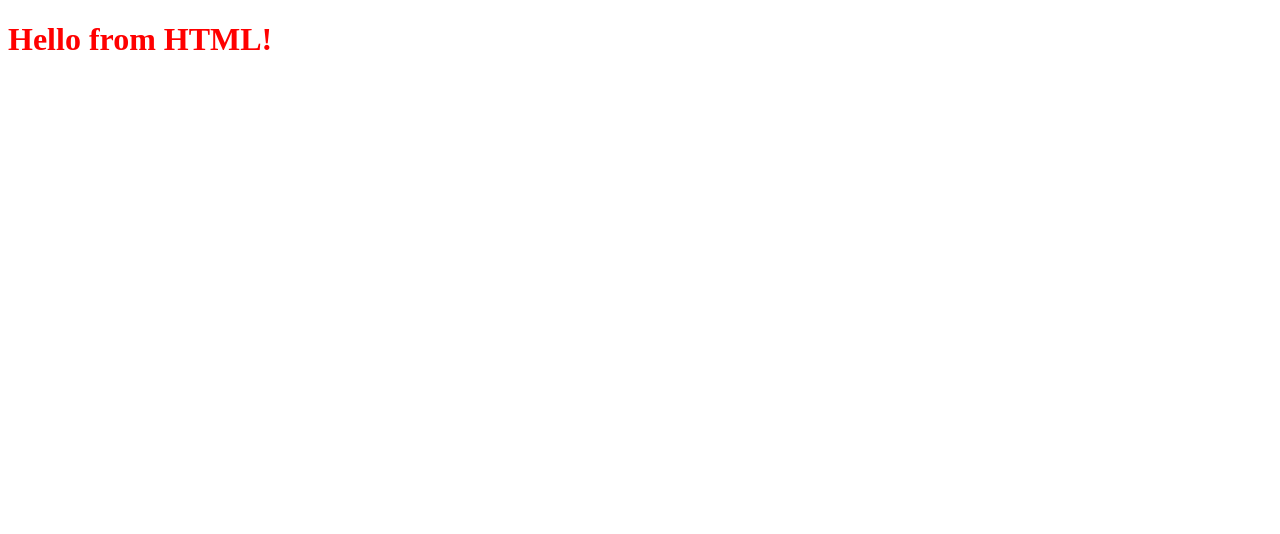
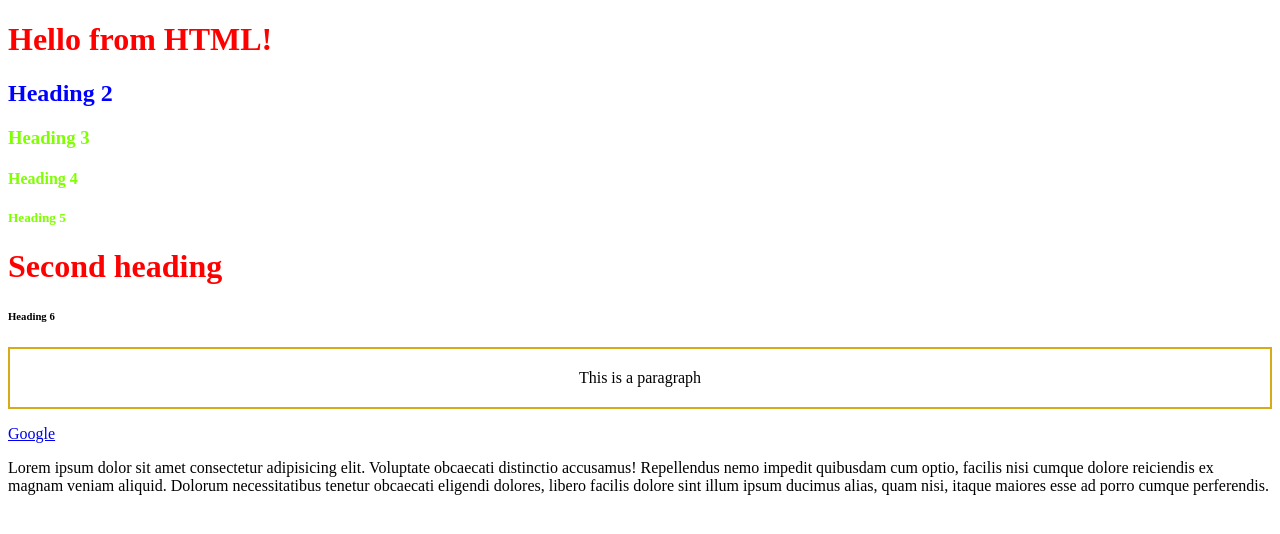
Before and after one commit to Aishwarya2007277/autosuggest, a website: page frontend/index.html in a window 1280 px wide. Drawn offline with Linux system fonts and the light colour scheme.

Commit message:
Added different tags

```diff
--- a/frontend/css/index.css
+++ b/frontend/css/index.css
@@ -1,3 +1,22 @@
 h1 {
     color: red;
 }
+
+/* id uses # and class uses .  */
+/* h1 , heading-2 , heading are known as selectors */
+
+#heading-2{
+    color: blue;
+}
+
+.heading{
+    color: chartreuse;
+}
+
+.para{
+    border: 2px;
+    border-color: rgb(215, 170, 24);
+    border-style: solid;
+    padding: 20px;
+    text-align: center;
+}
--- a/frontend/index.html
+++ b/frontend/index.html
@@ -8,6 +8,16 @@
 </head>
 <body>
     <h1>Hello from HTML!</h1>
+    <h2 id="heading-2">Heading 2</h2>
+    <h3 class="heading">Heading 3</h3>
+    <h4 class="heading">Heading 4</h4>
+    <h5 class="heading">Heading 5</h5>
+    <h1>Second heading</h1>
+    <h6>Heading 6</h6>
+    <p class="para">This is a paragraph</p>
+    <a href="https://www.google.com/">Google</a>
+    <p>Lorem ipsum dolor sit amet consectetur adipisicing elit. Voluptate obcaecati distinctio accusamus! Repellendus nemo impedit quibusdam cum optio, facilis nisi cumque dolore reiciendis ex magnam veniam aliquid. Dolorum necessitatibus tenetur obcaecati eligendi dolores, libero facilis dolore sint illum ipsum ducimus alias, quam nisi, itaque maiores esse ad porro cumque perferendis.</p>
+
     <script src="js/index.js"></script>
 </body>
 </html>
```
